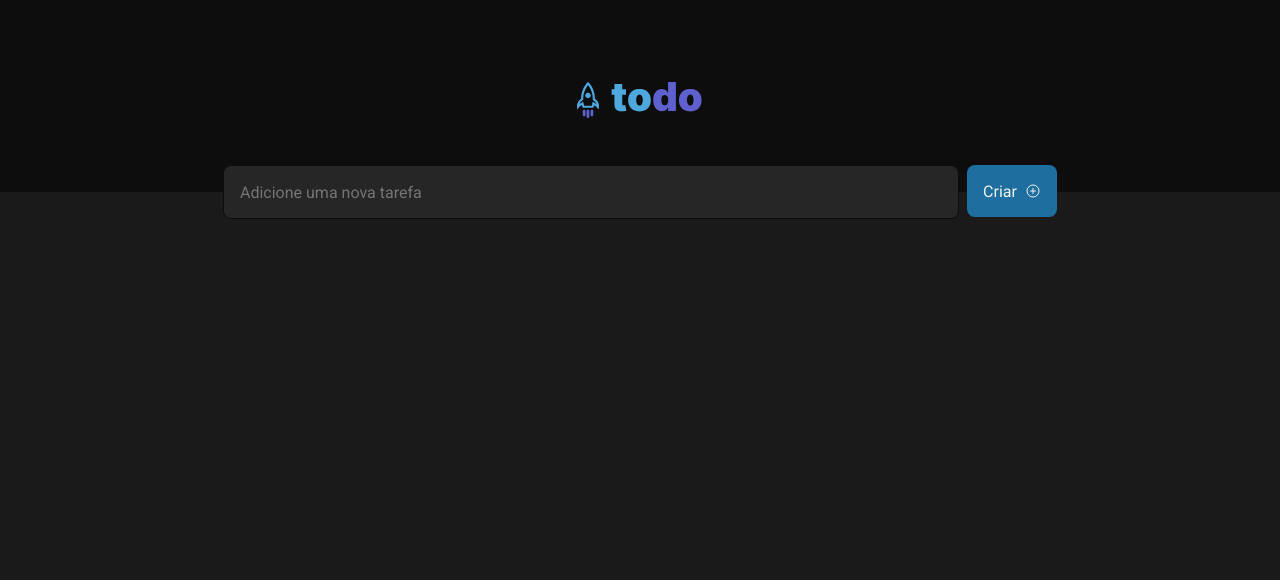
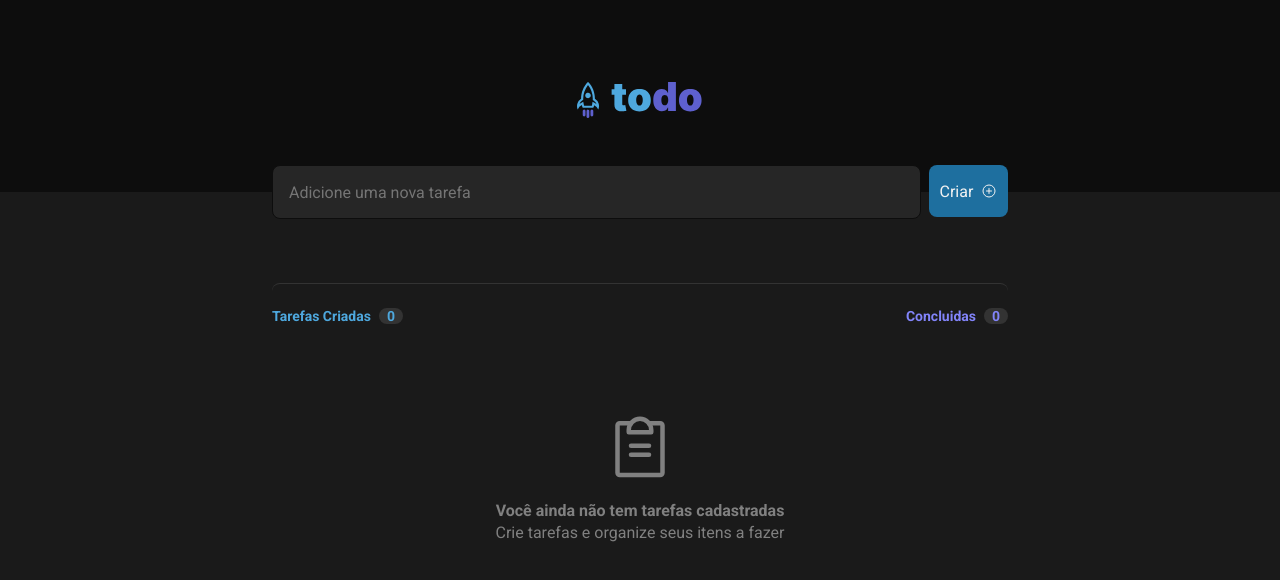
Before and after one commit to vargastm/to-do-ignite, a React (Vite) app: page / in a window 1280 px wide. Shown: the top 580 px of the page. Built offline with nearby package versions, Linux system fonts and the light colour scheme.

Commit message:
created empity page

```diff
--- a/src/components/Body/Index.tsx
+++ b/src/components/Body/Index.tsx
@@ -1,11 +1,30 @@
-import { PlusCircle } from "phosphor-react";
-import { Container } from "./styles";
+import { ClipboardText, PlusCircle } from "phosphor-react";
+import { Container, Content } from "./styles";
 
 export function Body() {
   return (
     <Container>
-      <input type="text" placeholder="Adicione uma nova tarefa"/>
-      <button>Criar<PlusCircle size={16} /></button>
+      <div>
+        <input type="text" placeholder="Adicione uma nova tarefa"/>
+        <button>Criar<PlusCircle size={16} /></button>
+      </div>
+      <Content>
+        <header>
+          <div>
+            Tarefas Criadas
+            <span>0</span>
+          </div>
+          <div>
+            Concluidas
+            <span>0</span>
+          </div>
+        </header>
+        <div>
+          <ClipboardText size={72} />
+          <span>Você ainda não tem tarefas cadastradas</span>
+          <p>Crie tarefas e organize seus itens a fazer</p>
+        </div>
+      </Content>
     </Container>
   )
 }
--- a/src/components/Body/styles.ts
+++ b/src/components/Body/styles.ts
@@ -3,14 +3,17 @@ import styled from 'styled-components'
 export const Container = styled.body`
   background: #1A1A1A;
   height: calc(100vh - 192px);
+
+  > div {
     display: flex;
-  justify-content: center;
     gap: 0.5rem;
+    width: 46rem;
+    margin: 0 auto;
 
     input {
+      width: 100%;
       margin-top: -1.6875rem;
       height: 3.375rem;
-    width: 46rem;
       padding-left: 1rem;
       color: var(--gray-300);
       background: var(--gray-500);
@@ -32,4 +35,55 @@ export const Container = styled.body`
       justify-content: center;
       gap: 8px;
     }
+  }
 `
+
+  export const Content = styled.section`
+  border-top: 1px solid var(--gray-400);
+  width: 46rem;
+  margin: 4rem auto;
+  border-radius: 8px;
+
+
+  header {
+    margin-top: 1.5rem;
+    display: flex;
+    justify-content: space-between;
+
+    div {
+      font-size: 0.875rem;
+      font-weight: 700;
+
+      &:first-child {
+        color: var(--blue);
+      }
+
+      &:last-child {
+        color: var(--purple);
+      }
+    }
+
+    span {
+      background: var(--gray-400);
+      margin-left: 8px;
+      padding: 0 8px;
+      border-radius: 8px;
+    }
+  }
+
+  > div {
+    color: var(--gray-300);
+    display: flex;
+    flex-direction: column;
+    width: 46rem;
+    margin: 0 auto;
+    align-items: center;
+    margin-top: 5.5rem;
+    line-height: 140%;
+
+    span {
+      font-weight: 700;
+      margin-top: 16px;
+    }
+  }
+`
```
Lines whose indentation alone changed are shown as unchanged.
